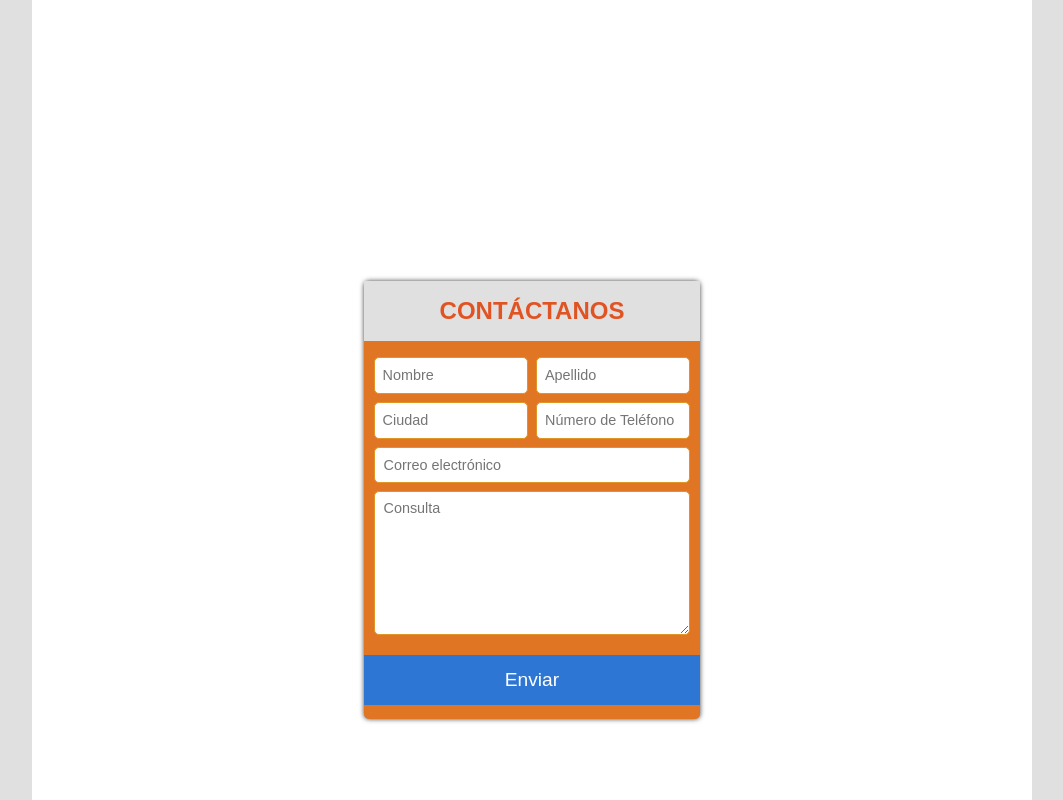
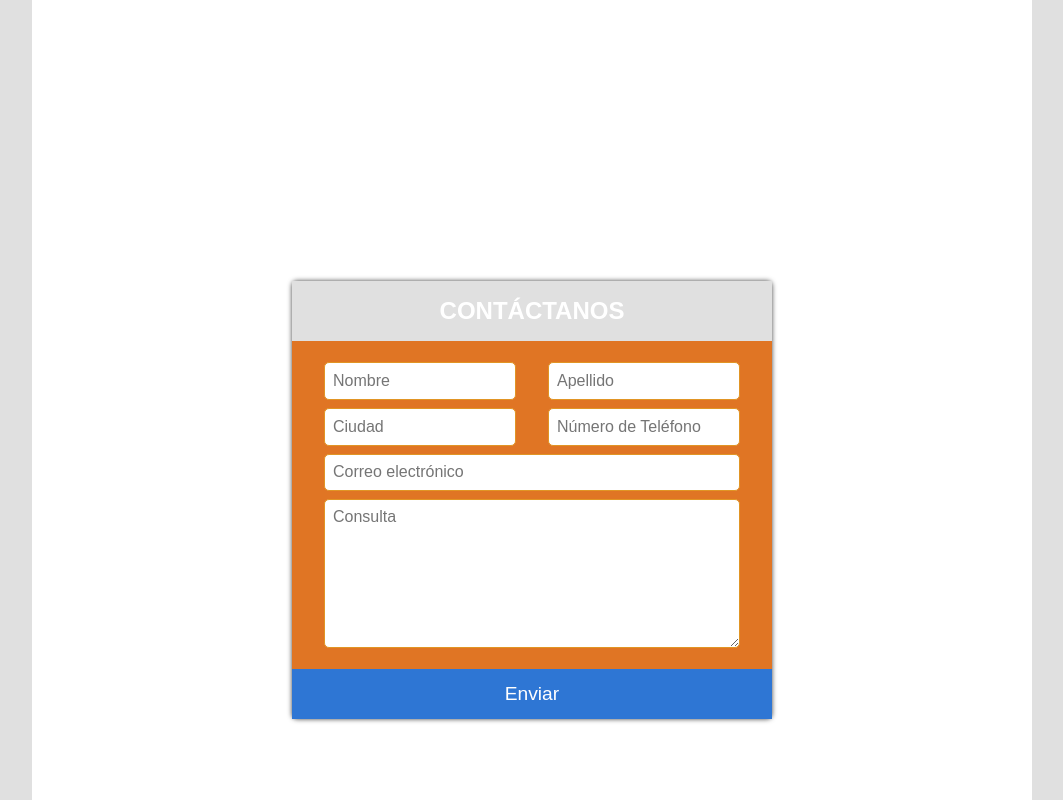
Before and after one commit to IQNetSRL/IQNet, a React (Vite) app in the folder client/: page / in a window 1280 px wide. Shown: the part 1000-1800 px from the top of the page, without its empty margins (108-1171 px from the left). Built offline with nearby package versions, Linux system fonts and the light colour scheme; a web font is replaced by a local one.

Commit message:
feat(client/src/components/Form):added some styles

```diff
--- a/client/src/components/form/Form.module.scss
+++ b/client/src/components/form/Form.module.scss
@@ -2,7 +2,7 @@
 @import "../../styles/mixins.scss";
 
 .sectionForm {
-  @include centerFlex(flex, column, flex-start, center, 0.5rem);
+  @include centerFlex(flex, column, space-between, center, 0);
   @include height(54.76vh, 54.76vh);
   @include width(21rem, 21rem);
   position: relative;
@@ -10,24 +10,29 @@
   border-radius: 5px;
   box-shadow: 0px 0px 5px 0px rgba(0, 0, 0, 0.75);
   div {
+    @include centerFlex(flex, column, space-between, center, 0.23rem);
     @include width(100%, 100%);
-    h2 {
-      @include width(100%, 100%);
-      text-align: center;
-      padding: 1rem;
-    }
+    @include height(100%, 100%);
+    flex: 1;
     form {
+      @include centerFlex(flex, column, space-between, center, 0);
       @include width(100%, 100%);
       color: $white;
+      flex: 1;
+      h2 {
+        @include width(100%, 100%);
+        text-align: center;
+        padding: 1rem;
+      }
       .section1 {
         @include centerFlex(flex, row, center, center, 0.5rem);
         @include width(100%, 100%);
-        padding: 1rem 0.5rem 0.5rem;
+        padding: 0.5rem;
         div {
           @include width(9.65rem, 9.65rem);
           input {
             @include width(100%, 100%);
-            @include height(2.3rem, 2.3rem);
+            @include height(4.7vh, 4.7vh);
             border-radius: 5px;
             border: 1px solid $third-color;
             padding-left: 0.5rem;
@@ -43,7 +48,7 @@
           @include width(9.65rem, 9.65rem);
           input {
             @include width(100%, 100%);
-            @include height(2.3rem, 2.3rem);
+            @include height(4.7vh, 4.7vh);
             border-radius: 5px;
             border: 1px solid $third-color;
             padding-left: 0.5rem;
@@ -58,12 +63,12 @@
       .section3 {
         @include centerFlex(flex, column, center, center, 0.5rem);
         @include width(100%, 100%);
-        padding: 0 0.5rem 1rem;
+        padding: 0 0.5rem 0.5rem;
         div {
           @include width(19.69rem, 19.69rem);
           input {
             @include width(100%, 100%);
-            @include height(2.3rem, 2.3rem);
+            @include height(4.7vh, 4.7vh);
             border-radius: 5px;
             border: 1px solid $third-color;
             padding-left: 0.5rem;
@@ -71,7 +76,7 @@
           }
           textarea {
             @include width(100%, 100%);
-            @include height(9rem, 9rem);
+            @include height(18.6vh, 18.6vh);
             border-radius: 5px;
             border: 1px solid $third-color;
             padding: 0.5rem;
@@ -92,3 +97,42 @@
     }
   }
 }
+
+@media (min-width: 560px) {
+  .sectionForm {
+    @include width(30rem, 30rem);
+    div {
+      form {
+        .section1 {
+          @include centerFlex(flex, row, center, center, 2rem);
+          div {
+            @include width(12rem, 12rem);
+            input {
+              font-size: 1rem;
+            }
+          }
+        }
+        .section2 {
+          @include centerFlex(flex, row, center, center, 2rem);
+          div {
+            @include width(12rem, 12rem);
+            input {
+              font-size: 1rem;
+            }
+          }
+        }
+        .section3 {
+          div {
+            @include width(26rem, 26rem);
+            input {
+              font-size: 1rem;
+            }
+            textarea {
+              font-size: 1rem;
+            }
+          }
+        }
+      }
+    }
+  }
+}
--- a/client/src/components/form/Form.tsx
+++ b/client/src/components/form/Form.tsx
@@ -49,8 +49,9 @@ function Form() {
   return (
     <section className={styles.sectionForm}>
       <div>
+        <form onSubmit={handleSubmit}>
           <h2>CONTÁCTANOS</h2>
-        <form onSubmit={handleSubmit}>
+          <section>
             <section className={styles.section1}>
               <div>
                 <input
@@ -116,6 +117,7 @@ function Form() {
                 />
               </div>
             </section>
+          </section>
           <button type="submit">Enviar</button>
         </form>
       </div>
```
Lines whose indentation alone changed are shown as unchanged.
